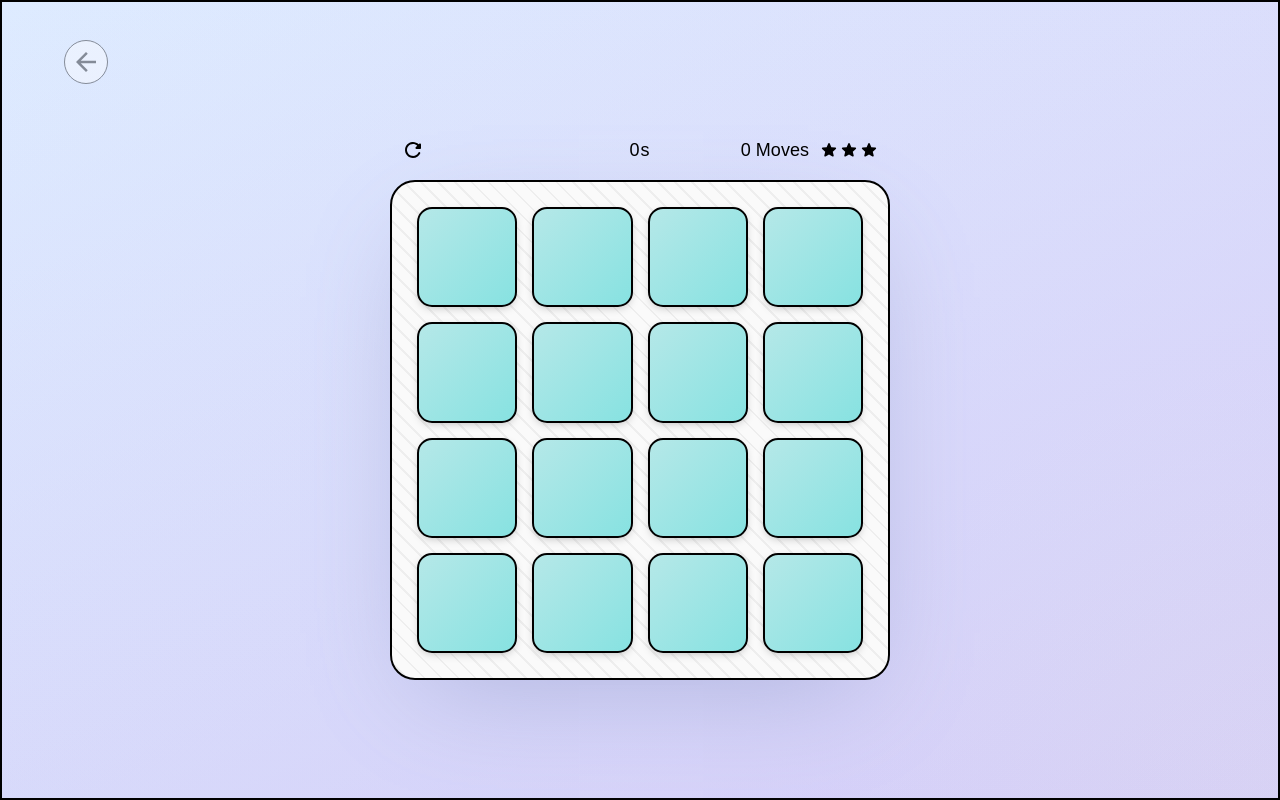
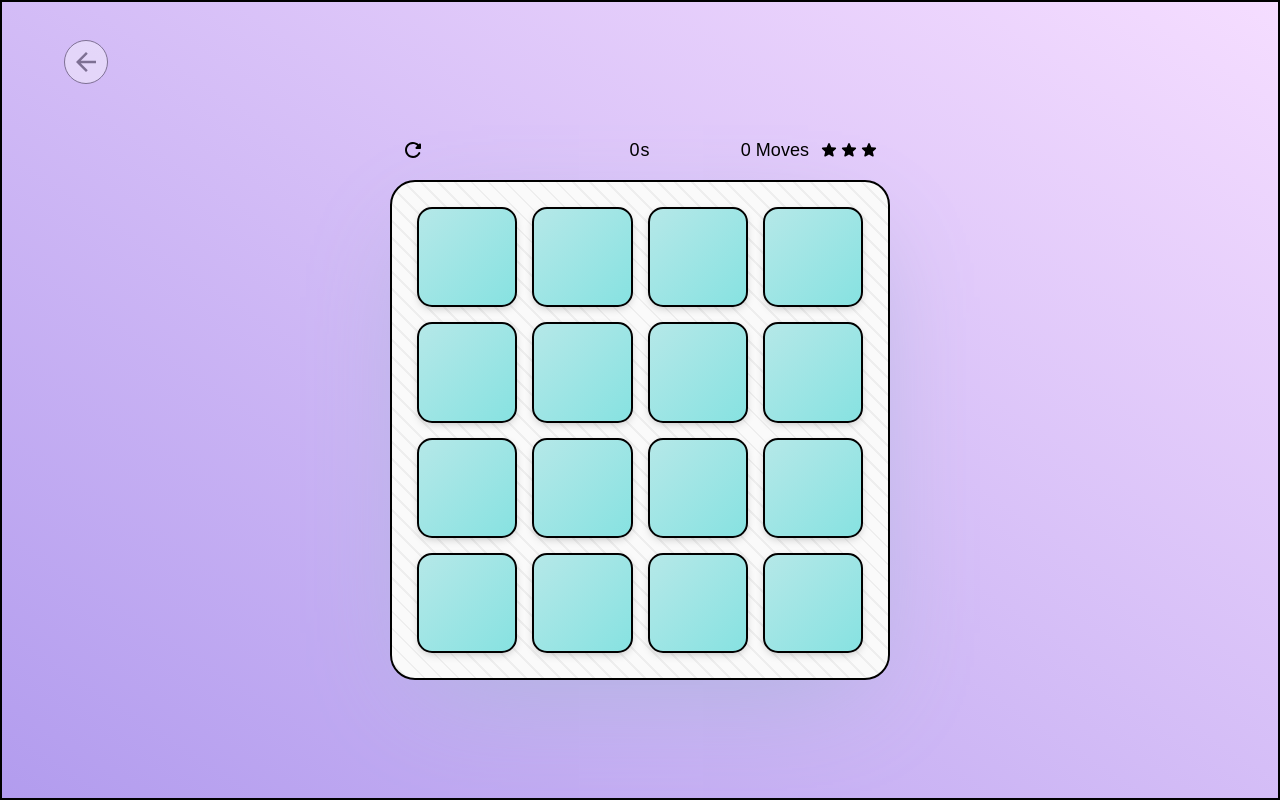
Before and after one commit to alex-avila/-re-act, a React (Create React App) app in the folder client/: page /cardMatch/play in a window 1280 px wide. Built offline with nearby package versions, Linux system fonts and the light colour scheme; a web font is replaced by a local one.

Commit message:
Fix memory game style

```diff
--- a/client/src/scenes/MemoryGame/index.css
+++ b/client/src/scenes/MemoryGame/index.css
@@ -1,10 +1,11 @@
 .memory-game__wrapper {
     margin: 0;
     height: 100%;
+    color: black;
 }
 
 .memory-game__wrapper {
-    background: linear-gradient(180deg, rgba(253, 163, 255, 0.05) 0%, rgba(201, 158, 255, 0.05) 100%), linear-gradient(-25deg, rgba(108, 41, 217, 0.2) 0.24%, rgba(140, 200, 255, 0.2) 100%), radial-gradient(433.96px at 99.12% 97%, rgba(140, 255, 207, 0.1) 0%, rgba(107, 193, 255, 0.1) 100%);
+    background: linear-gradient(33deg, #b29cee, #f5ddff);
     display: flex;
     flex-direction: column;
     align-items: center;
```
